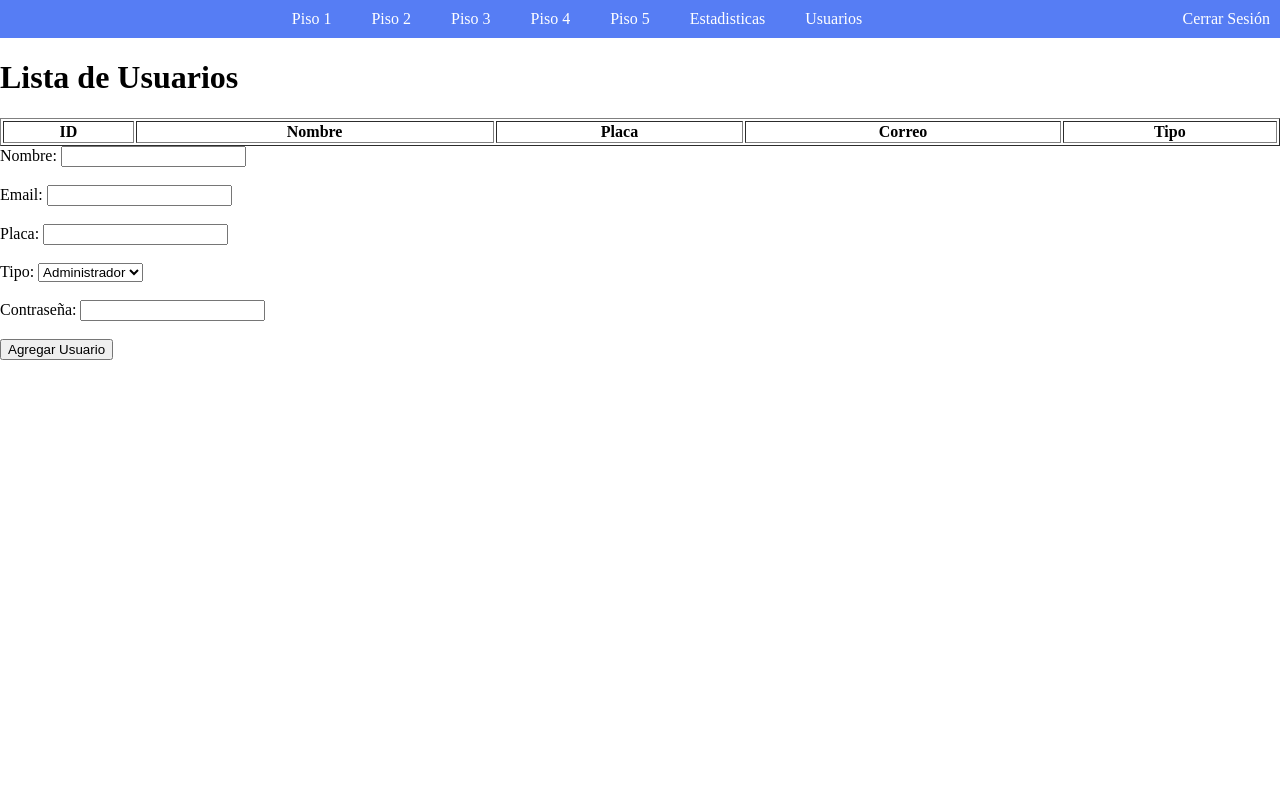
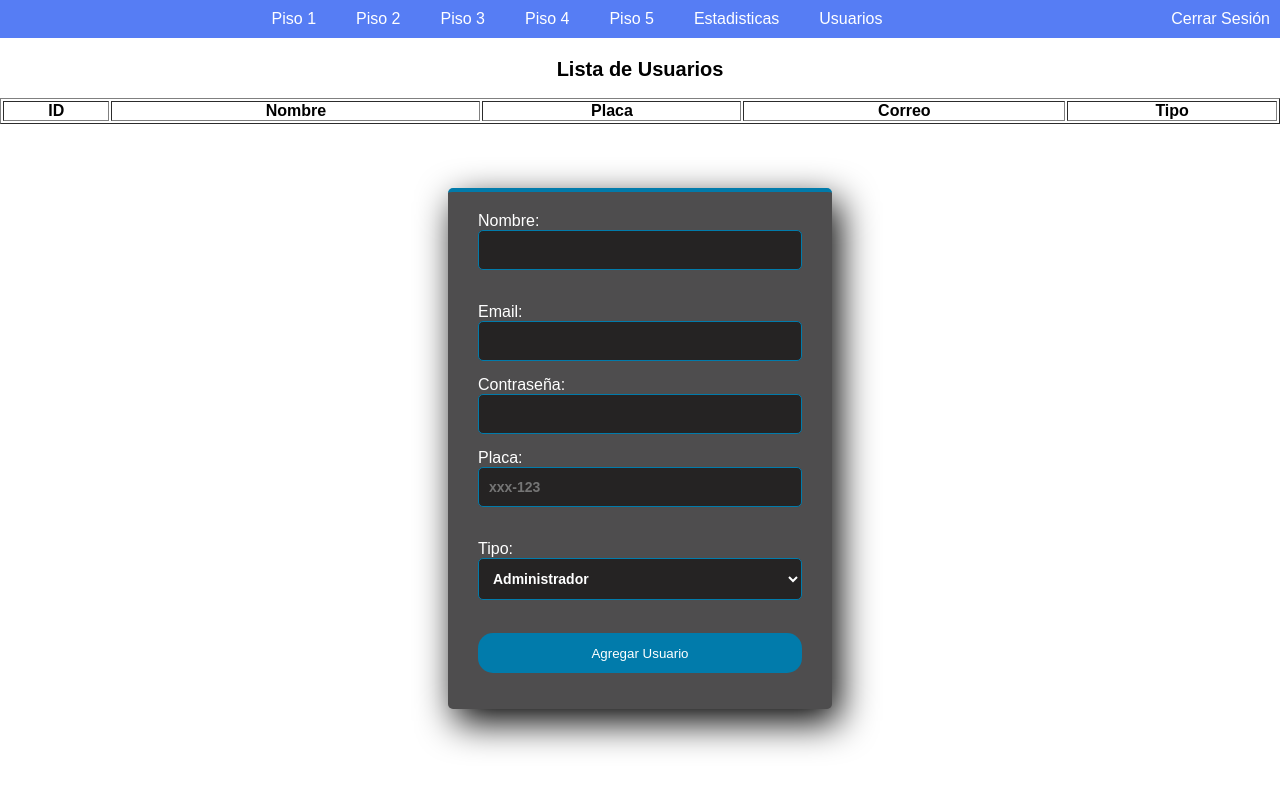
Before and after one commit to Rody21/Code, a Flask app: page /M_Users in a window 1280 px wide. Run offline with Flask 3, Linux system fonts and the light colour scheme; data that the repository does not hold is empty; parts of the project's set-up code (start-up, migrations or seed data) failed here and were passed over; some libraries are stand-ins or nearby versions.

Commit message:
Page complete

```diff
--- a/app/static/css/M_Users.css
+++ b/app/static/css/M_Users.css
@@ -0,0 +1,58 @@
+* {
+    margin: 0;
+    padding: 0;
+    box-sizing: border-box;
+}
+
+body {
+    background-color: white;
+    display: flex;
+    min-height: 100vh;
+    flex-direction: column;
+    flex: 1;
+    font-family: Arial, Helvetica, sans-serif;
+}
+
+body h1 {
+    margin: 0;
+    text-align: center;
+    height: 40px;
+    font-size: 20px;
+    margin-top: 20px;
+}
+
+.form-login {
+    width: 30%;
+    height: auto;
+    background: #4e4d4e;
+    margin: auto;
+    margin-top: 5%;
+    box-shadow: 7px 13px 37px #000;
+    padding: 20px 30px;
+    border-top: 4px solid #017bab;
+    color: white;
+    border-radius: 5px;
+}
+
+.controls {
+    width: 100%;
+    border: 1px solid #017bab;
+    margin-bottom: 15px;
+    padding: 11px 10px;
+    background: #252323;
+    font-size: 14px;
+    font-weight: bold;
+    border-radius: 5px;
+    color: white;
+}
+
+.buttons {
+    width: 100%;
+    height: 40px;
+    background: #017bab;
+    border: none;
+    color: white;
+    margin-bottom: 16px;
+    cursor: pointer;
+    border-radius: 15px;
+}
--- a/app/templates/M_Users.html
+++ b/app/templates/M_Users.html
@@ -18,26 +18,30 @@
 </table>
 
 <form id="formulario-usuario">
+    <section class="form-login">
         <label for="nombre">Nombre:</label>
-    <input type="text" id="nombre" name="nombre" required><br><br>
+        <input class="controls" type="text" id="nombre" name="nombre" required><br><br>
 
         <label for="email">Email:</label>
-    <input type="email" id="email" name="email" required><br><br>
+        <input class="controls" type="email" id="email" name="email" required autocomplete="off">
+
+        <label for="password">Contraseña:</label>
+        <input class="controls" type="password" id="password" name="password" required autocomplete="off">
 
         <label for="placa">Placa:</label>
-    <input type="text" id="placa" name="placa" pattern="[A-Z0-9]{3}-[A-Z0-9]{3}" required><br><br>
+        <input class="controls" type="text" id "placa" name="placa" pattern="[A-Z0-9]{3}-[A-Z0-9]{3}"
+            placeholder="xxx-123" required><br><br>
 
         <label for="tipe">Tipo:</label>
-    <select id="tipe" name="tipe">
+        <select class="controls" id="tipe" name="tipe">
             <option value="1">Administrador</option>
             <option value="2">Usuario</option>
         </select><br><br>
 
-    <label for="password">Contraseña:</label>
-    <input type="password" id="password" name="password" required><br><br>
+        <input class="buttons" type="submit" value="Agregar Usuario">
+    </section>
+</form>
 
-    <input type="submit" value="Agregar Usuario">
-</form>
 
 <script src="{{ url_for('static', filename='js/M_Users.js') }}"></script>
 {% endblock %}
```
Also changed, not shown: app/static/css/index.css (+0 -18 lines). Lines whose indentation alone changed are shown as unchanged.
